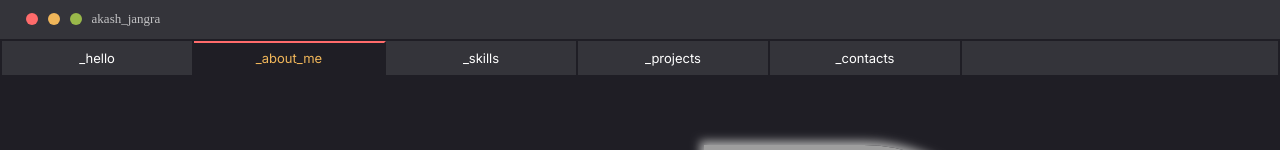
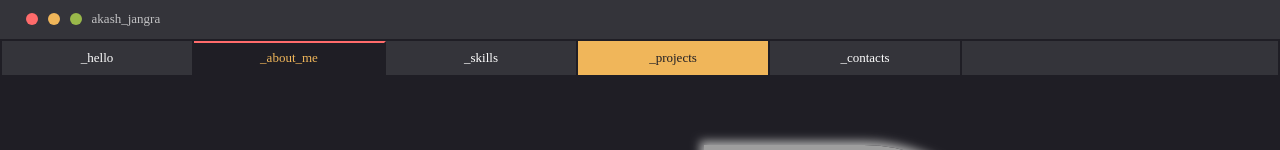
Before and after one commit to aakashjangra/portfolio-website, a React (Vite) app: page /about in a window 1280 px wide. Shown: the top 150 px of the page. Built offline with nearby package versions, Linux system fonts and the light colour scheme; grey boxes are pictures that could not be loaded; a web font is replaced by a local one.

Commit message:
highlighted projects tab in navbar

```diff
--- a/src/components/Navbar.jsx
+++ b/src/components/Navbar.jsx
@@ -41,7 +41,7 @@ const Navbar = () => {
             _skills
           </li>
           <li
-            className={`${currentPage === '/projects' ? 'active' : ''}`}
+            className={`${currentPage === '/projects' ? 'active' : ''} projects`}
             onClick={() => {
               setCurrentPage('/projects'); navigate('/projects')
             }}
--- a/src/components/Navbar.scss
+++ b/src/components/Navbar.scss
@@ -15,10 +15,22 @@
     justify-content: center;
     align-items: center;
 
+    font-family: $cascadia;
+
     font-size: small;
     padding: $border-size 0;
 
     border-right: $border-size solid $dark;
+
+    &.projects {
+      color: $dark;
+      background-color: $brownish;
+
+      &:hover {
+        color: $white;
+        background-color: $green;
+      }
+    }
 
     &:hover {
       color: $brownish;
```
